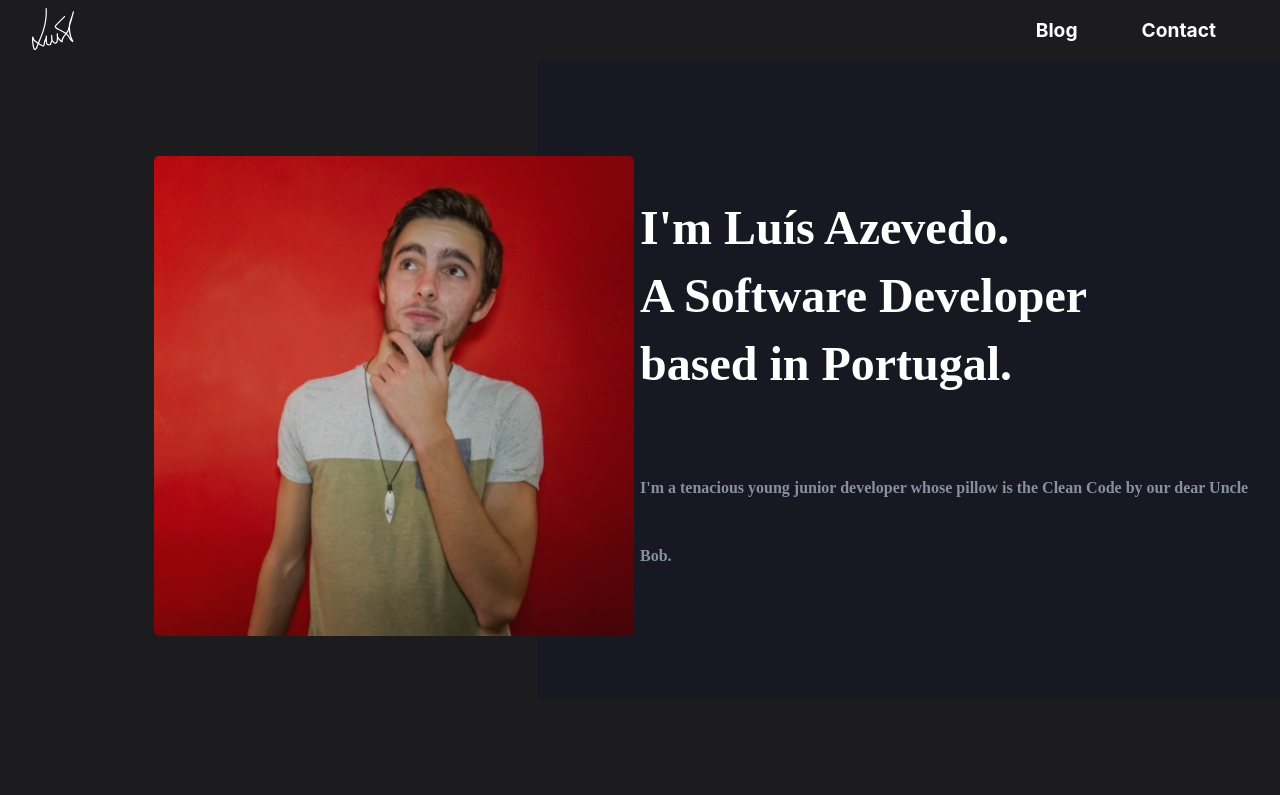
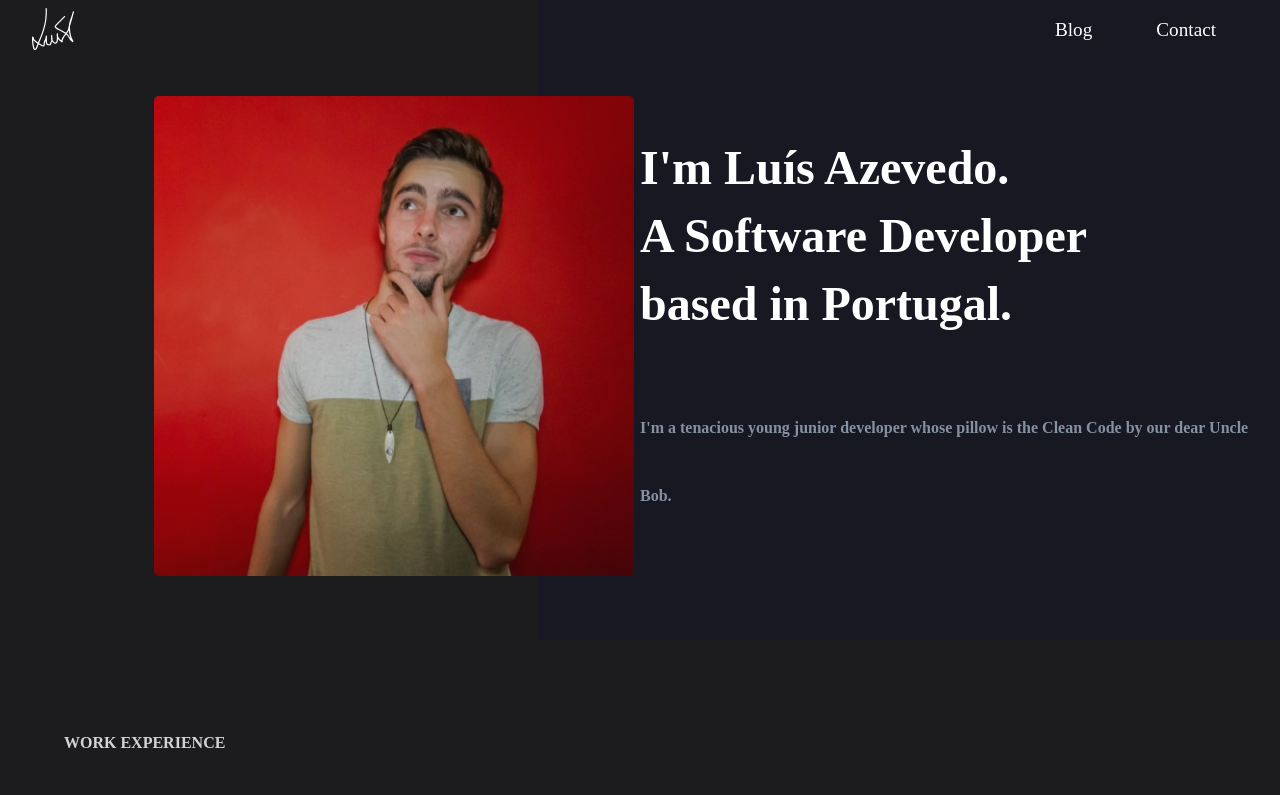
Before and after one commit to luisazevedo01/azevedoluis-website, a React (Create React App) app: page / in a window 1280 px wide. Shown: the top 795 px of the page. Built offline with nearby package versions, Linux system fonts and the light colour scheme.

Commit message:
FIX: Header.styles // Routing

```diff
--- a/src/_variables.scss
+++ b/src/_variables.scss
@@ -1,4 +1,4 @@
-$headerHeight: 60px;
+$header-height: 60px;
 $view-height: 90vh;
 
 $white-color: #ffffff;
--- a/src/components/Header/Header.styles.scss
+++ b/src/components/Header/Header.styles.scss
@@ -1,8 +1,12 @@
 @import "/src/_variables.scss";
 
 .header {
+  position: absolute;
+  left: 0;
+  right: 0;
+  z-index: 100;
   display: flex;
-  height: $headerHeight;
+  height: $header-height;
   justify-content: space-between;
   background-color: transparent;
 
@@ -16,12 +20,15 @@
       cursor: pointer;
     }
   }
+
   .header_link {
-      color: white;
+    color: white;
     transition: all 0.2s ease-in-out;
     text-decoration: none;
-    font-weight: bold;
     font-size: 1.2rem;
+    font-family: "Sen";
+    font-style: normal;
+    font-weight: 400;
 
     &:hover {
       text-decoration: underline;
@@ -30,6 +37,15 @@
     }
   }
 
+  .header_link-active {
+    color: white;
+    font-family: "Sen";
+    text-decoration: underline;
+    font-style: normal;
+    font-weight: bolder;
+    font-size: 1.5rem;
+  }
+
   .header_signature {
     margin: 8px 32px;
   }
--- a/src/components/Header/Header.tsx
+++ b/src/components/Header/Header.tsx
@@ -1,8 +1,16 @@
-import { Link } from "react-router-dom";
+import { useEffect, useState } from "react";
+import { Link, useLocation } from "react-router-dom";
 import { ReactComponent as SignatureIcon } from "../../assets/signature.svg";
 import "./Header.styles.scss";
 
 const Header = () => {
+  const location = useLocation();
+  const [active, setActive] = useState("");
+
+  useEffect(() => {
+    setActive(window.location.href);
+  }, [location.pathname]);
+
   return (
     <div className="header">
       <Link to="/">
@@ -10,12 +18,22 @@ const Header = () => {
       </Link>
       <ul>
         <li>
-          <Link className="header_link" to="/blog">
+          <Link
+            className={
+              active.includes("/blog") ? "header_link-active" : "header_link"
+            }
+            to="/blog"
+          >
             Blog
           </Link>
         </li>
         <li>
-          <Link className="header_link" to="/contact">
+          <Link
+            to="/contact"
+            className={
+              active.includes("/contact") ? "header_link-active" : "header_link"
+            }
+          >
             Contact
           </Link>
         </li>
--- a/src/index.tsx
+++ b/src/index.tsx
@@ -5,6 +5,8 @@ import "./index.scss";
 import reportWebVitals from "./reportWebVitals";
 import Home from "./views/Home/Home";
 import Header from "./components/Header/Header";
+import Contact from "./views/Contact/Contact";
+import Blog from "./views/Blog/Blog";
 
 ReactDOM.render(
   <React.StrictMode>
@@ -12,6 +14,8 @@ ReactDOM.render(
       <Header />
       <Routes>
         <Route path="/" element={<Home />} />
+        <Route path="/blog" element={<Blog />} />
+        <Route path="/contact" element={<Contact />} />
       </Routes>
     </BrowserRouter>
   </React.StrictMode>,
```
